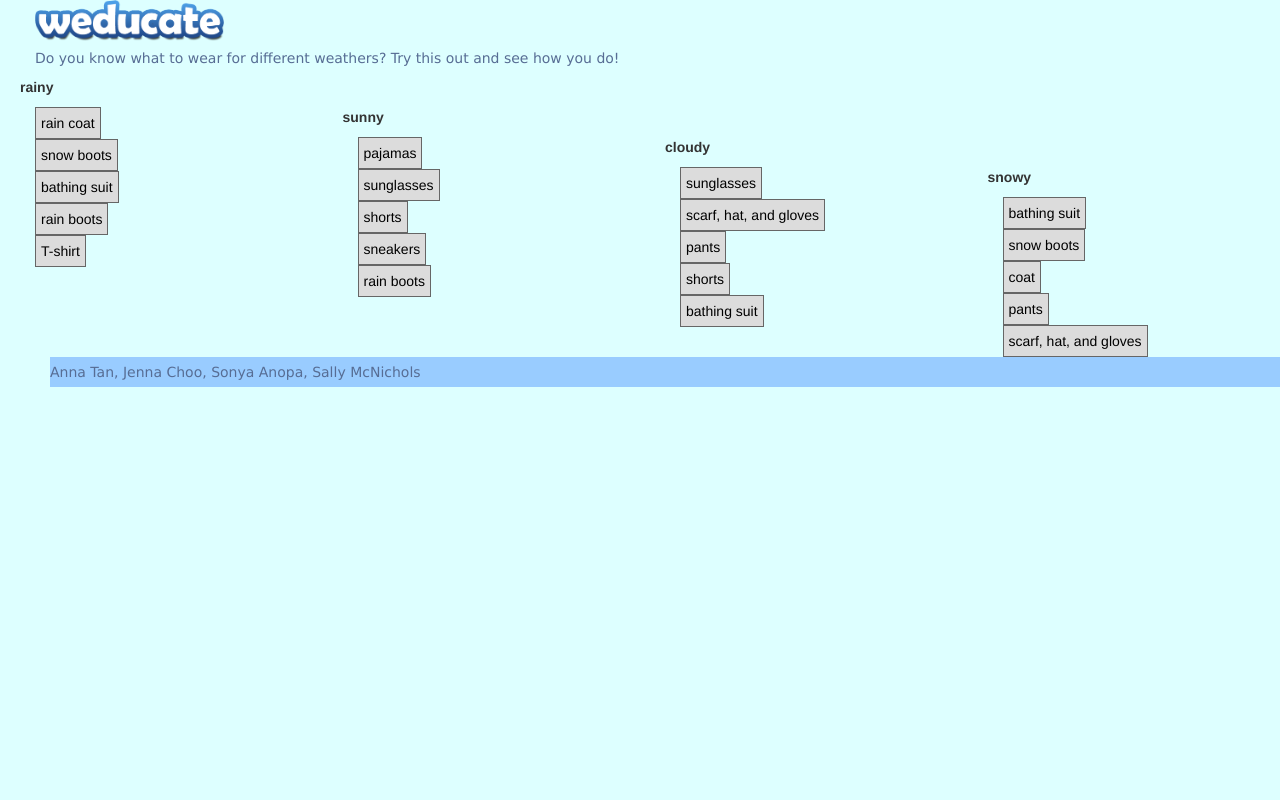
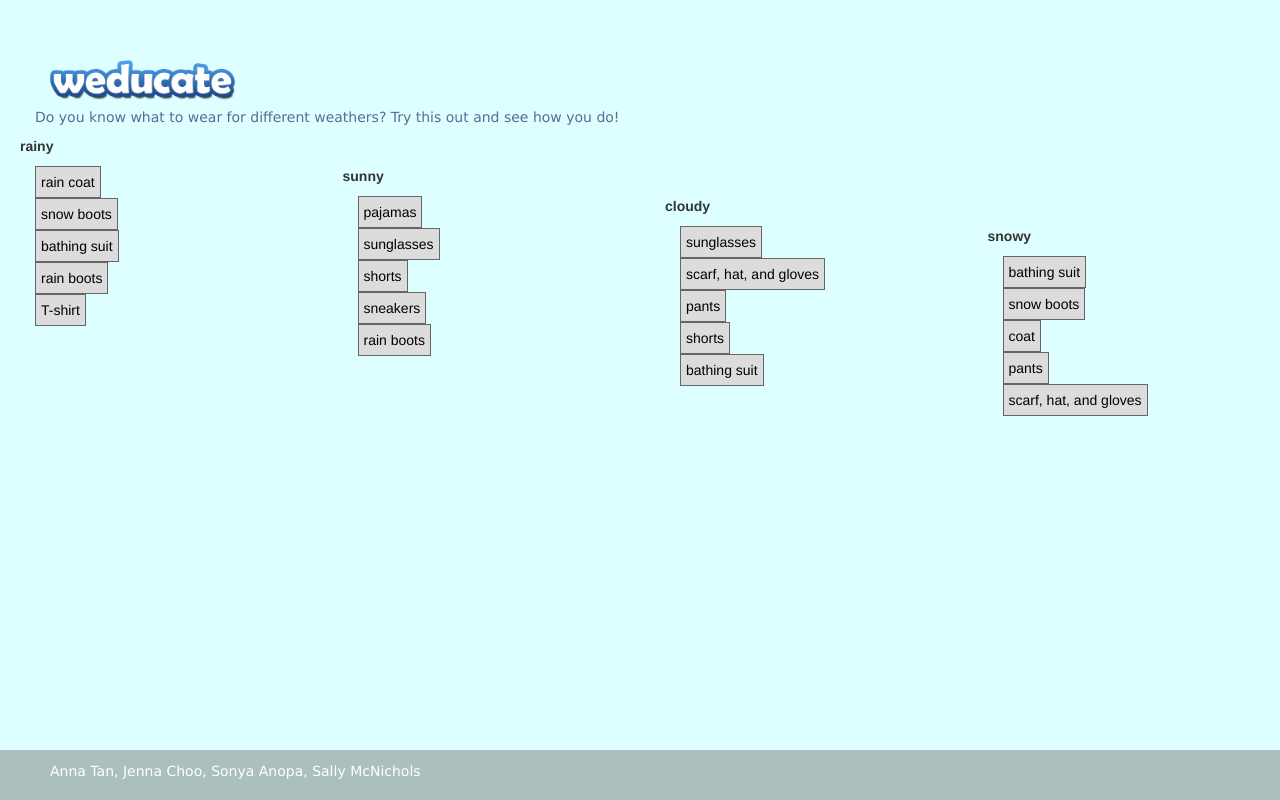
Before and after one commit to sanopa/MHacks, a PHP site: page /index.html in a window 1280 px wide. Run offline with PHP 8.4, Linux system fonts and the light colour scheme.

Commit message:
style update

```diff
--- a/assets/style.css
+++ b/assets/style.css
@@ -1,15 +1,8 @@
 body {
 	background-color: #DDFFFF;
 	padding-left:50px;
-	padding-bottom: 30px;
-
-}
-
-head {
-
-	background-color: #DDFFFF;
-	padding-left:50px;
-	padding-top:30px;
+	padding-bottom: 70px;
+	padding-top: 60px;
 }
 
 img {
@@ -40,8 +33,7 @@ ul {list-style-type: none;
 
 }
 
-button{
-
+button {
   padding:5px;
   background-color: #dcdcdc;
   border: 1px solid #666;
@@ -63,12 +55,14 @@ button{
 
 }
 
-#footer{
-		padding-top:5px;
-		padding-bottom:5px;
-		background-color:#99CCFF;
-		clear:both;
-		text-align:left;
-		font-family:Verdana;
-		color : #576d94;
-	}
+#footer {
+	height: 5%;
+	padding-top:10px;
+	padding-bottom: 0px;
+	padding-left: 50px;
+	background-color:#ACBFBF;
+	clear:both;
+	text-align:left;
+	font-family:Verdana;
+	color: #ffffff;
+}
--- a/index.html
+++ b/index.html
@@ -15,8 +15,8 @@
     </head>
 
     <body>
+        <a class="brand" href="index.html"><img src = "weducate.png"/></a>
         <div class="row">
-        <img src = "weducate.png"/>
         <form id="main" ng-app ng-controller="myweathers">
             <h5 style = "font-family : Verdana; color : #576d94">Do you know what to wear for different weathers? Try this out and see how you do!</h1>
 
@@ -58,7 +58,7 @@
 
     </body>
 
-    <div id="footer">
+    <div id="footer" class="navbar navbar-fixed-bottom">
     Anna Tan, Jenna Choo, Sonya Anopa, Sally McNichols
     </div>
 </html>
```
